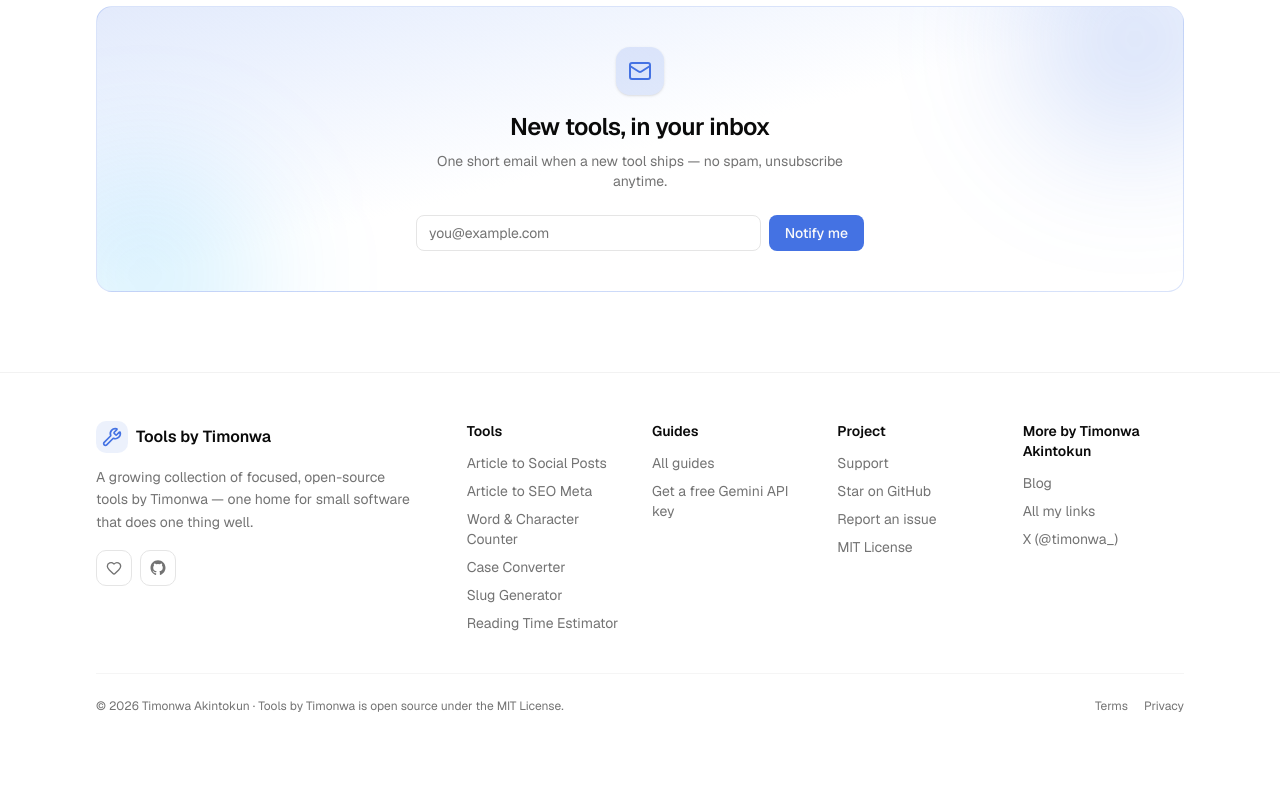
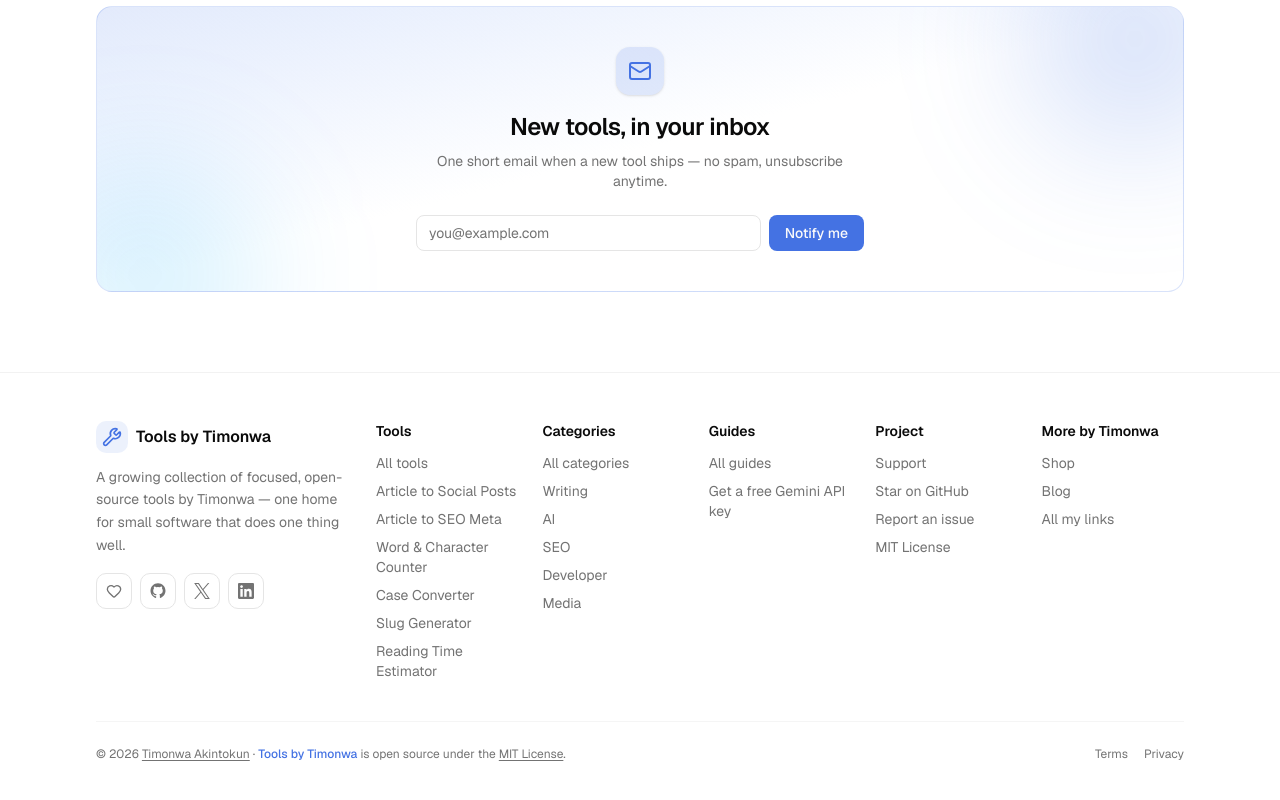
Before and after one commit to Timonwa/tools-by-timonwa, a Next.js app: page / in a window 1280 px wide. Shown: the part 3356-4156 px from the top of the page. Before the commit the page ends 4118 px from the top, so only its background shows below. Built offline with nearby package versions, Linux system fonts and the light colour scheme; no server answers.

Commit message:
feat(footer): add categories, shop, and social links; wire LinkedIn into JSON-LD

```diff
--- a/components/layout/Footer.tsx
+++ b/components/layout/Footer.tsx
@@ -1,12 +1,14 @@
 import { HeartIcon, WrenchIcon } from "lucide-react";
 import Link from "next/link";
 
-import { GithubMark } from "@/components/ui/logos";
+import { GithubMark, LinkedInLogo, XLogo } from "@/components/ui/logos";
 import { Tooltip } from "@/components/ui";
+import { TOOL_CATEGORIES } from "@/lib/config/categories";
 import {
 	CREATOR_NAME,
 	CREATOR_BLOG_URL,
-	CREATOR_TWITTER,
+	CREATOR_LINKEDIN_URL,
+	CREATOR_SHOP_URL,
 	CREATOR_TWITTER_URL,
 	CREATOR_URL,
 	LICENSE_URL,
@@ -29,9 +31,9 @@ const PROJECT_LINKS = [
 ];
 
 const CONNECT_LINKS = [
+	{ href: CREATOR_SHOP_URL, label: "Shop" },
 	{ href: CREATOR_BLOG_URL, label: "Blog" },
 	{ href: CREATOR_URL, label: "All my links" },
-	{ href: CREATOR_TWITTER_URL, label: `X (${CREATOR_TWITTER})` },
 ];
 
 const LEGAL_LINKS = [
@@ -45,6 +47,9 @@ const YEAR = new Date().getFullYear();
 
 const linkClass =
 	"text-muted-foreground transition-colors hover:text-foreground";
+
+const iconLinkClass =
+	"flex h-9 w-9 items-center justify-center rounded-lg border border-border text-muted-foreground transition-colors hover:bg-accent hover:text-foreground";
 
 function ExternalList({ links }: { links: { href: string; label: string }[] }) {
 	return (
@@ -73,9 +78,9 @@ export default function Footer() {
 	return (
 		<footer className="border-t border-border/50 bg-background/50">
 			<div className="container mx-auto max-w-6xl px-4 py-12 sm:px-6 lg:px-8">
-				<div className="grid grid-cols-1 gap-x-6 gap-y-10 sm:grid-cols-4 lg:grid-cols-12">
+				<div className="grid gap-10 lg:grid-cols-12 lg:gap-x-8">
 					{/* Brand */}
-					<div className="sm:col-span-4 lg:col-span-4">
+					<div className="lg:col-span-3">
 						<Link
 							href={ROUTES.home}
 							className="inline-flex items-center gap-2 text-base font-semibold"
@@ -98,7 +103,7 @@ export default function Footer() {
 									target="_blank"
 									rel="noopener noreferrer"
 									aria-label="Support"
-									className="flex h-9 w-9 items-center justify-center rounded-lg border border-border text-muted-foreground transition-colors hover:bg-accent hover:text-foreground"
+									className={iconLinkClass}
 								>
 									<HeartIcon aria-hidden className="h-4 w-4" />
 								</a>
@@ -109,16 +114,39 @@ export default function Footer() {
 									target="_blank"
 									rel="noopener noreferrer"
 									aria-label="Star on GitHub"
-									className="flex h-9 w-9 items-center justify-center rounded-lg border border-border text-muted-foreground transition-colors hover:bg-accent hover:text-foreground"
+									className={iconLinkClass}
 								>
 									<GithubMark aria-hidden className="h-4 w-4" />
+								</a>
+							</Tooltip>
+							<Tooltip label={`X (Twitter)`}>
+								<a
+									href={CREATOR_TWITTER_URL}
+									target="_blank"
+									rel="noopener noreferrer"
+									aria-label={`${CREATOR_NAME} on X`}
+									className={iconLinkClass}
+								>
+									<XLogo aria-hidden className="h-4 w-4" />
+								</a>
+							</Tooltip>
+							<Tooltip label="LinkedIn">
+								<a
+									href={CREATOR_LINKEDIN_URL}
+									target="_blank"
+									rel="noopener noreferrer"
+									aria-label={`${CREATOR_NAME} on LinkedIn`}
+									className={iconLinkClass}
+								>
+									<LinkedInLogo aria-hidden className="h-4 w-4" />
 								</a>
 							</Tooltip>
 						</div>
 					</div>
 
+					<div className="grid grid-cols-2 gap-x-6 gap-y-10 sm:grid-cols-3 lg:col-span-9 lg:grid-cols-5">
 						{/* Tools */}
-					<nav aria-labelledby="footer-tools-heading" className="lg:col-span-2">
+						<nav aria-labelledby="footer-tools-heading">
 							<h2
 								id="footer-tools-heading"
 								className="text-sm font-semibold text-foreground"
@@ -126,6 +154,11 @@ export default function Footer() {
 								Tools
 							</h2>
 							<ul className="mt-3 space-y-2 text-sm">
+								<li>
+									<Link href={ROUTES.tools} className={linkClass}>
+										All tools
+									</Link>
+								</li>
 								{tools.map((tool) => (
 									<li key={tool.slug}>
 										<Link href={tool.href} className={linkClass}>
@@ -136,11 +169,35 @@ export default function Footer() {
 							</ul>
 						</nav>
 
+						{/* Categories */}
+						<nav aria-labelledby="footer-categories-heading">
+							<h2
+								id="footer-categories-heading"
+								className="text-sm font-semibold text-foreground"
+							>
+								Categories
+							</h2>
+							<ul className="mt-3 space-y-2 text-sm">
+								<li>
+									<Link href={ROUTES.categories} className={linkClass}>
+										All categories
+									</Link>
+								</li>
+								{TOOL_CATEGORIES.map((category) => (
+									<li key={category.id}>
+										<Link
+											href={ROUTES.category(category.id)}
+											className={linkClass}
+										>
+											{category.label}
+										</Link>
+									</li>
+								))}
+							</ul>
+						</nav>
+
 						{/* Guides */}
-					<nav
-						aria-labelledby="footer-guides-heading"
-						className="lg:col-span-2"
-					>
+						<nav aria-labelledby="footer-guides-heading">
 							<h2
 								id="footer-guides-heading"
 								className="text-sm font-semibold text-foreground"
@@ -164,10 +221,7 @@ export default function Footer() {
 						</nav>
 
 						{/* Project */}
-					<nav
-						aria-labelledby="footer-project-heading"
-						className="lg:col-span-2"
-					>
+						<nav aria-labelledby="footer-project-heading">
 							<h2
 								id="footer-project-heading"
 								className="text-sm font-semibold text-foreground"
@@ -178,25 +232,41 @@ export default function Footer() {
 						</nav>
 
 						{/* More by the creator */}
-					<nav
-						aria-labelledby="footer-connect-heading"
-						className="lg:col-span-2"
-					>
+						<nav aria-labelledby="footer-connect-heading">
 							<h2
 								id="footer-connect-heading"
 								className="text-sm font-semibold text-foreground"
 							>
-							More by {CREATOR_NAME}
+								More by {CREATOR_NAME.split(" ")[0]}
 							</h2>
 							<ExternalList links={CONNECT_LINKS} />
 						</nav>
+					</div>
 				</div>
 
 				{/* Bottom bar */}
 				<div className="mt-10 flex flex-col gap-3 border-t border-border/40 pt-6 text-xs text-muted-foreground sm:flex-row sm:items-center sm:justify-between">
 					<p>
-						© {YEAR} {CREATOR_NAME} · {SITE_NAME} is open source under the MIT
-						License.
+						© {YEAR}{" "}
+						<a
+							href={CREATOR_URL}
+							target="_blank"
+							rel="noopener noreferrer"
+							className={`${linkClass} underline underline-offset-2`}
+						>
+							{CREATOR_NAME}
+						</a>{" "}
+						· <span className="font-medium text-primary">{SITE_NAME}</span> is
+						open source under the{" "}
+						<a
+							href={LICENSE_URL}
+							target="_blank"
+							rel="noopener noreferrer"
+							className={`${linkClass} underline underline-offset-2`}
+						>
+							MIT License
+						</a>
+						.
 					</p>
 					<nav aria-label="Legal">
 						<ul className="flex items-center gap-x-4">
--- a/lib/config/site.ts
+++ b/lib/config/site.ts
@@ -21,10 +21,17 @@ export const CREATOR_TWITTER = "@timonwa_";
 /** Creator's public profiles — used for JSON-LD `sameAs`. Derived from the
  * handle so there's a single place to change it. */
 export const CREATOR_TWITTER_URL = `https://x.com/${CREATOR_TWITTER.slice(1)}`;
+export const CREATOR_LINKEDIN_URL = "https://linkedin.com/in/timonwa";
 export const CREATOR_SITE_URL = "https://tech.timonwa.com";
+/** Creator's shop — linked from the footer. */
+export const CREATOR_SHOP_URL = `${CREATOR_SITE_URL}/shop`;
 /** The creator's blog — the footer "Blog" link points here, not the site root. */
 export const CREATOR_BLOG_URL = `${CREATOR_SITE_URL}/blog`;
-export const CREATOR_SAME_AS = [CREATOR_TWITTER_URL, CREATOR_SITE_URL];
+export const CREATOR_SAME_AS = [
+	CREATOR_TWITTER_URL,
+	CREATOR_LINKEDIN_URL,
+	CREATOR_SITE_URL,
+];
 
 /** GitHub repo — Navbar star button, Footer license + repo links, tool JSON-LD. */
 export const REPO_URL = "https://github.com/Timonwa/tools-by-timonwa";
```
Lines whose indentation alone changed are shown as unchanged.
